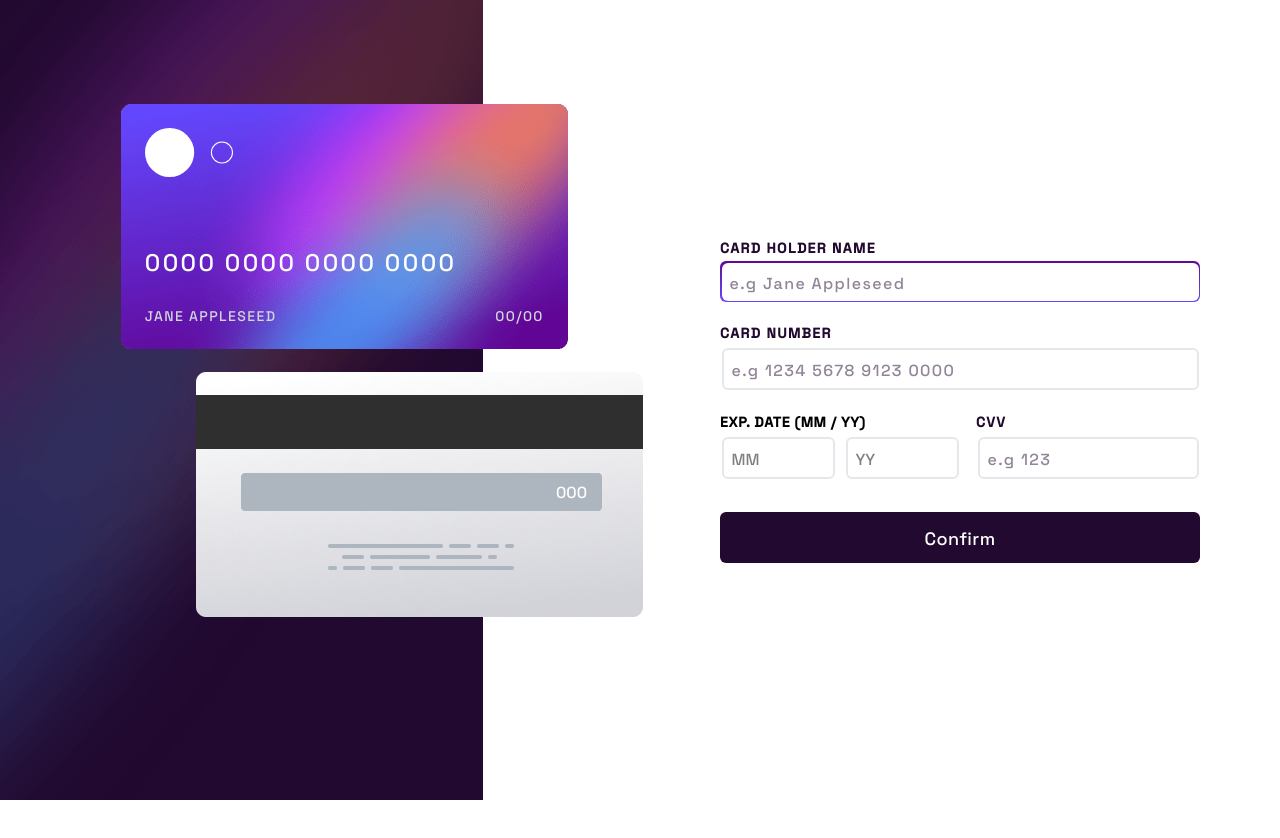
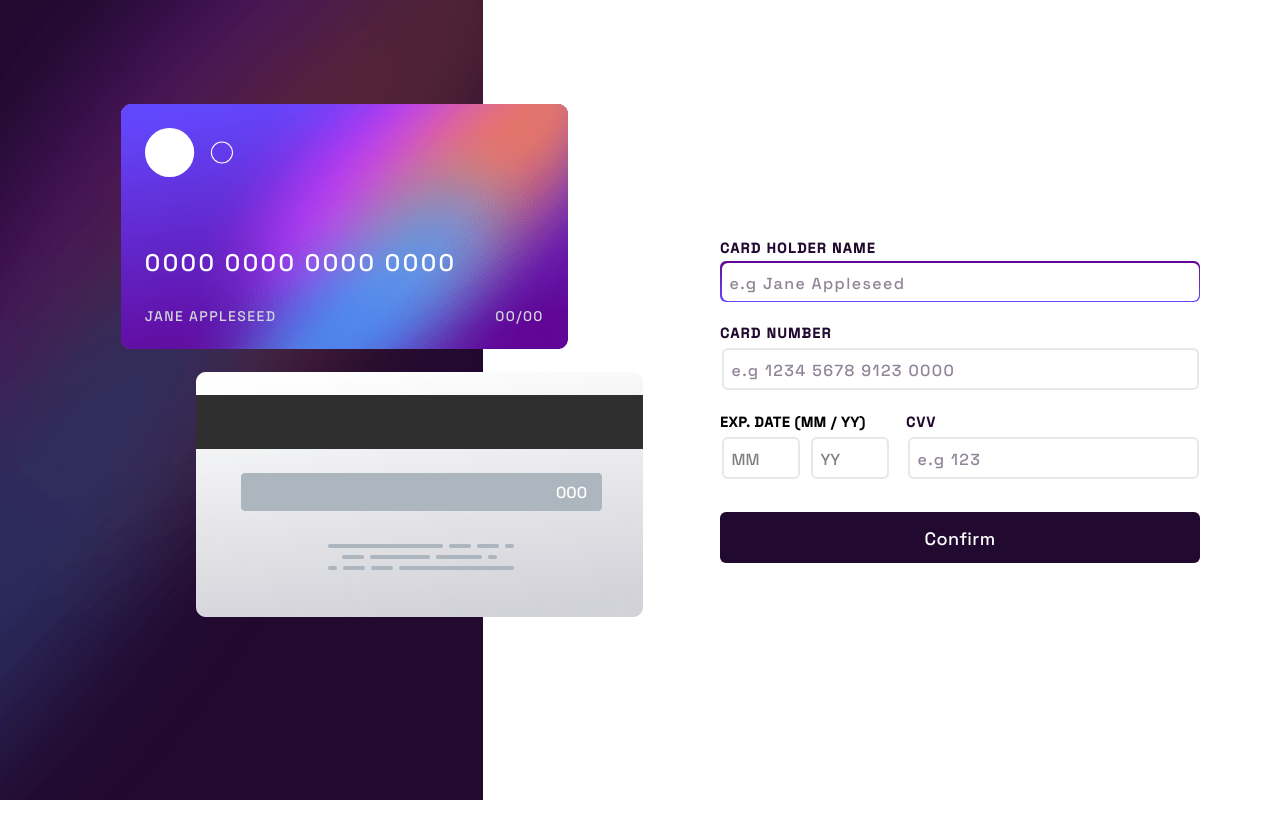
Before and after one commit to corneliusweb/credit-card, a React (Vite) app: page / in a window 1280 px wide. Shown: the top 838 px of the page. Built offline with nearby package versions, Linux system fonts and the light colour scheme.

Commit message:
Handle expiry date shrinking

```diff
--- a/src/components/NewCardForm.jsx
+++ b/src/components/NewCardForm.jsx
@@ -133,7 +133,7 @@ const NewCardForm = ({ cardStates }) => {
 
 			<div className='flex justify-between mb-8 gap-4'>
 				<fieldset
-					className={`flex gap-2 w-1/2 ${
+					className={`flex gap-2 w-1/2 basis-[170px] shrink-0 ${
 						errors.expiryMonth || errors.expiryYear ? 'relative mb-2' : ''
 					}`}
 				>
@@ -198,13 +198,12 @@ const NewCardForm = ({ cardStates }) => {
 							maxLength={3}
 							minLength={3}
 							onChange={handleChange}
-							className='flex-input-style block py-2 w-full'
+							className='flex-input-style w-full'
 						/>
 					</div>
 					{errors.cvv && (
 						<p className='error-style absolute -bottom-4.5'>
-							{' '}
-							{errors.cvv}{' '}
+							{errors.cvv}
 						</p>
 					)}
 				</label>
```
